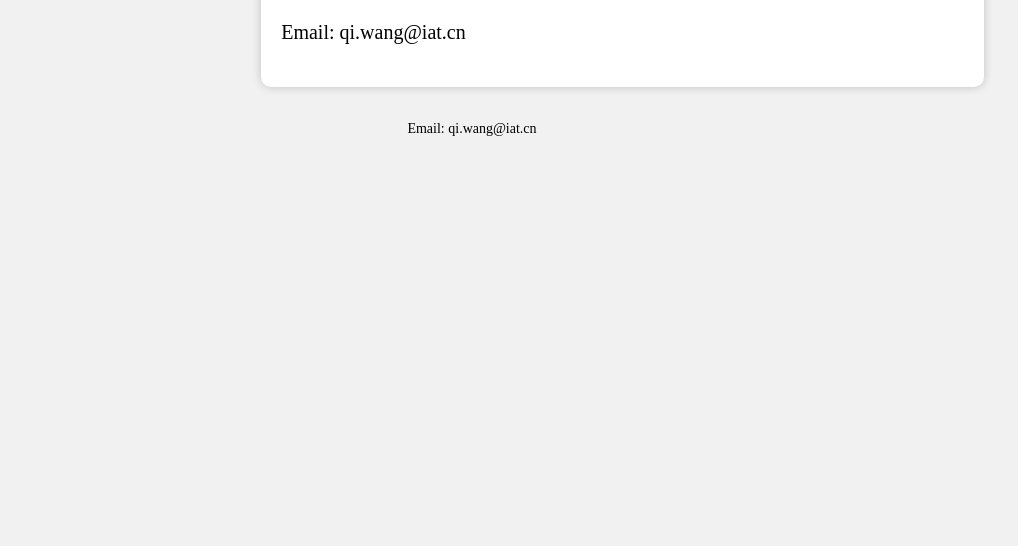
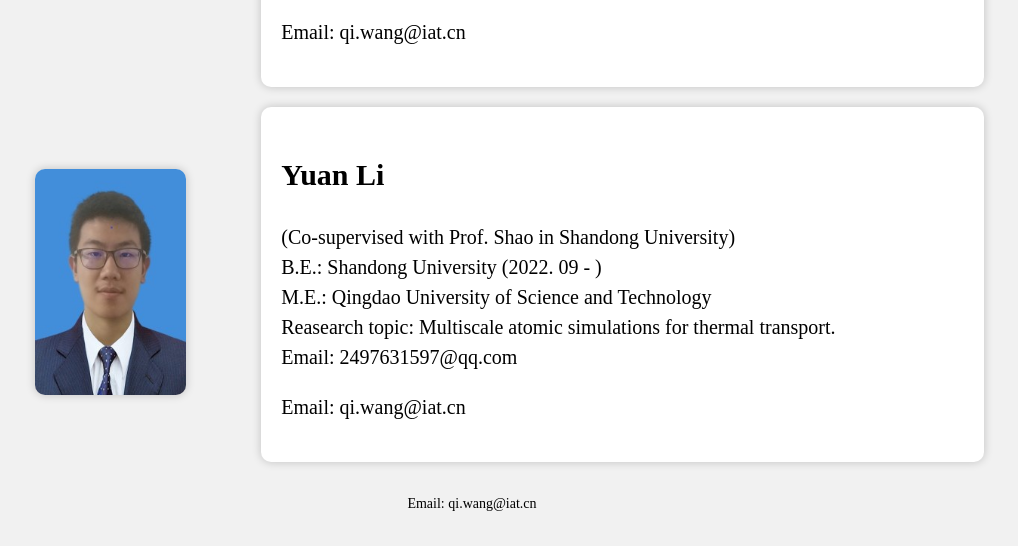
Before and after one commit to wang-qi-research-group/wang-qi-research-group.github.io, a plain HTML site: page people.html in a window 1280 px wide. Shown: the part 680-1226 px from the top of the page, without its empty margins (168-1186 px from the left). Before the commit the page ends 851 px from the top, so only its background shows below. Drawn offline with Linux system fonts and the light colour scheme.

Commit message:
Add files via upload

```diff
--- a/people.html
+++ b/people.html
@@ -105,6 +105,18 @@
 		</div>
 	</div>
 
+	<div class="person-container">
+		<div class="profile-photo">
+			<img src="./content/liyuan.jpg" width="200" height="300">
+		</div>
+		<div class="person-text">
+			<h2>Yuan Li</h2>
+			<p>(Co-supervised with Prof. Shao in Shandong University)<br>B.E.: Shandong University (2022. 09 - )<br>M.E.: Qingdao University of Science and Technology<br>Reasearch topic: Multiscale atomic simulations for thermal transport.<br>Email: 2497631597@qq.com
+ </p>
+			<p>Email: qi.wang@iat.cn</p>
+		</div>
+	</div>
+
 	<div class="contact">
 		<p>Email: qi.wang@iat.cn</p>
 	</div>
```
